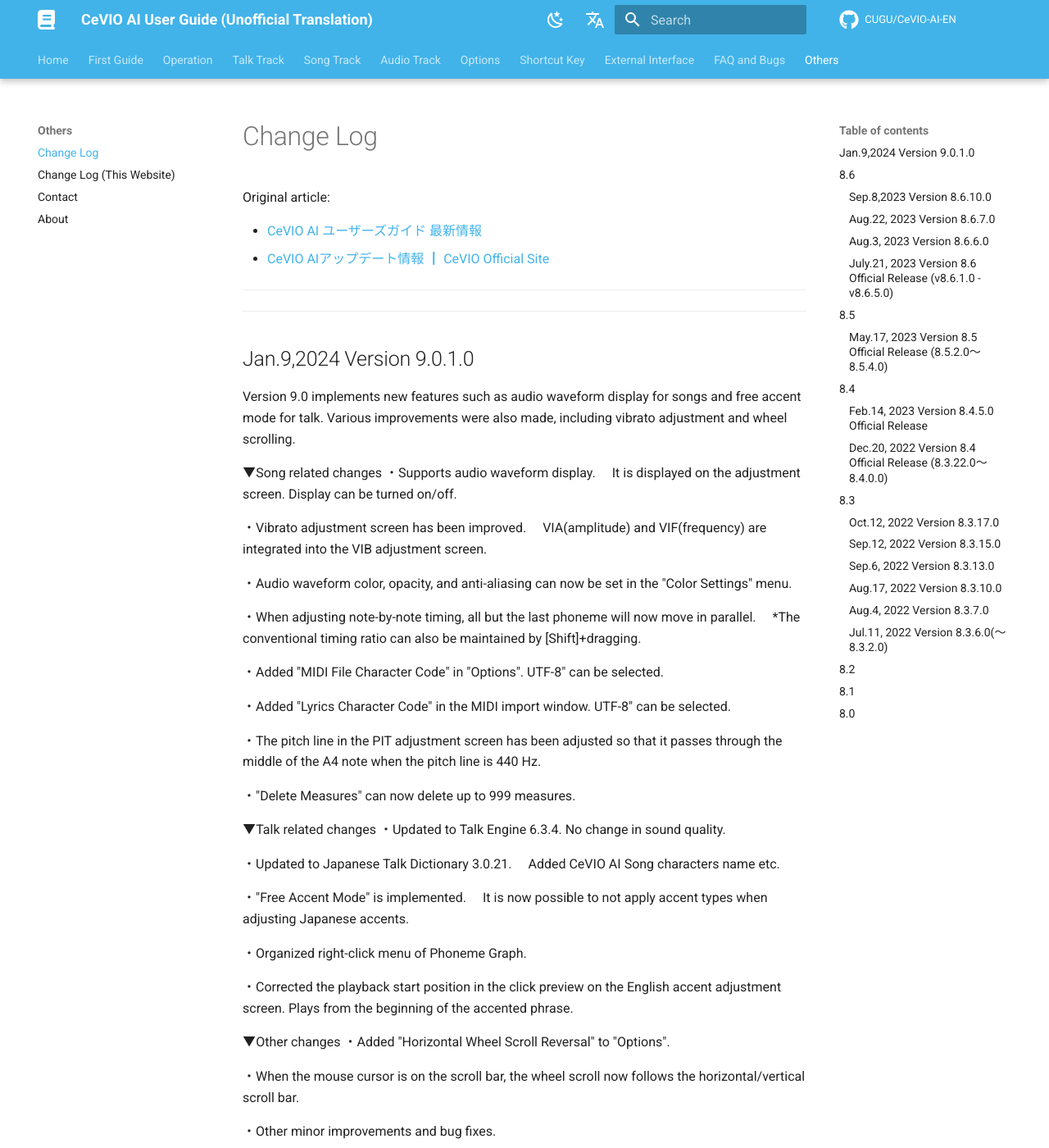
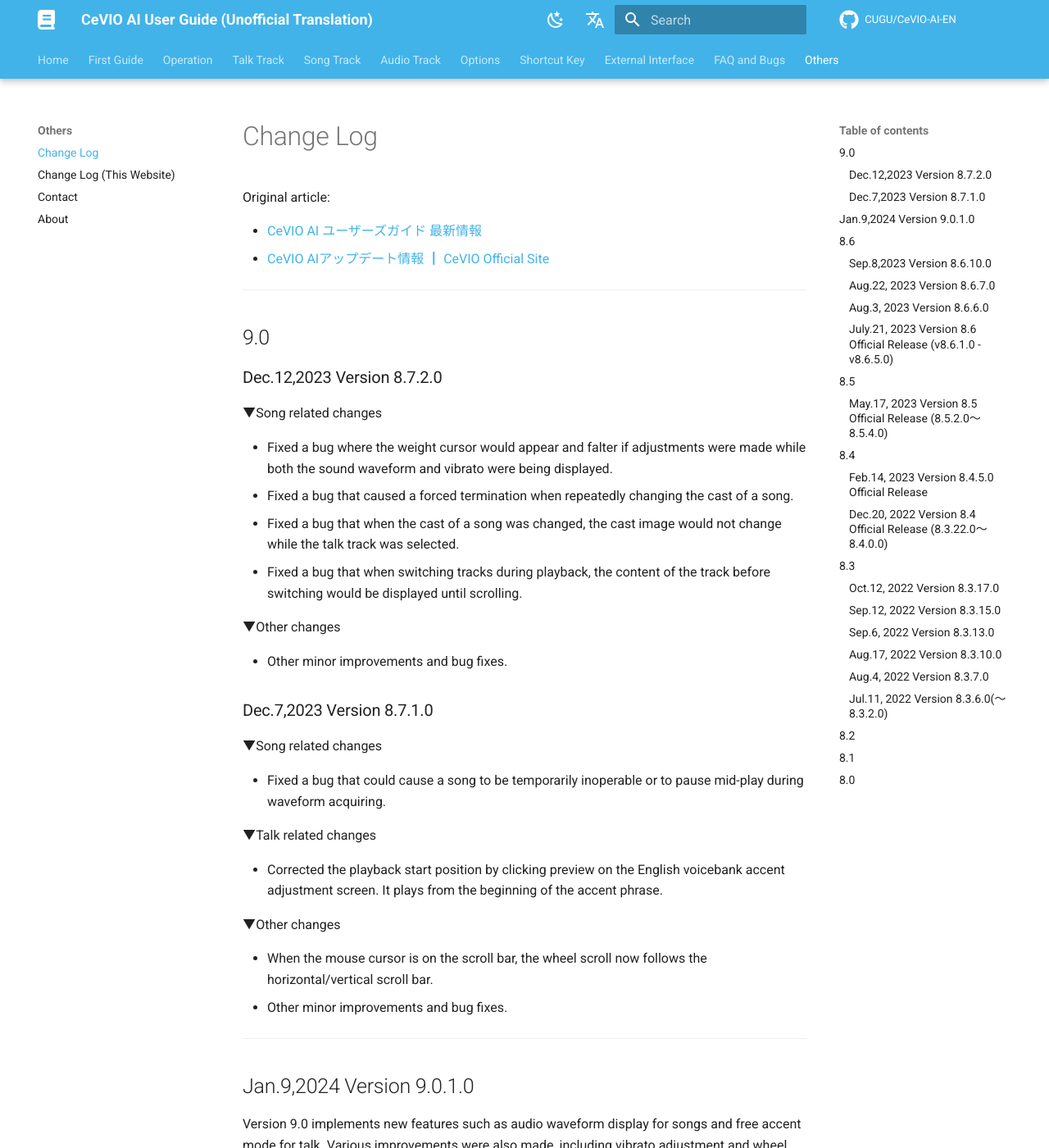
Before and after one commit to CeVIO-User-Guide-Unofficial/cevio-ai-en, an MkDocs documentation site: the page built from docs/intro/change-log.md, in a window 1280 px wide and 1400 px high. Shown: the whole window at 82% size. Built offline with MkDocs 1.6.1 and Material for MkDocs 9.7.7, drawn with Linux system fonts in a browser that asks for light colours; comment, search, counter and statistics services are not loaded.

Commit message:
feat: 2023.12.12

```diff
--- a/docs/intro/change-log.md
+++ b/docs/intro/change-log.md
@@ -11,6 +11,36 @@ Original article:
 - [CeVIO AIアップデート情報 ┃ CeVIO Official Site](https://cevio.jp/archives/category/news/cevio-ai-update/)
 
 ---
+
+## 9.0
+
+### Dec.12,2023 Version 8.7.2.0
+
+▼Song related changes
+
+- Fixed a bug where the weight cursor would appear and falter if adjustments were made while both the sound waveform and vibrato were being displayed.
+- Fixed a bug that caused a forced termination when repeatedly changing the cast of a song.
+- Fixed a bug that when the cast of a song was changed, the cast image would not change while the talk track was selected.
+- Fixed a bug that when switching tracks during playback, the content of the track before switching would be displayed until scrolling.
+
+▼Other changes
+
+- Other minor improvements and bug fixes.
+
+### Dec.7,2023 Version 8.7.1.0
+
+▼Song related changes
+
+- Fixed a bug that could cause a song to be temporarily inoperable or to pause mid-play during waveform acquiring.
+
+▼Talk related changes
+
+- Corrected the playback start position by clicking preview on the English voicebank accent adjustment screen. It plays from the beginning of the accent phrase.
+
+▼Other changes
+
+- When the mouse cursor is on the scroll bar, the wheel scroll now follows the horizontal/vertical scroll bar.
+- Other minor improvements and bug fixes.
 
 ------------------------------------------------------
 Jan.9,2024 Version 9.0.1.0
@@ -57,7 +87,6 @@ Various improvements were also made, including vibrato adjustment and wheel scro
 ・When the mouse cursor is on the scroll bar, the wheel scroll now follows the horizontal/vertical scroll bar.
 
 ・Other minor improvements and bug fixes.
-
 
 ## 8.6
 
```
Also changed, not shown: docs/faq/known_bugs.md (+3 -3 lines).
